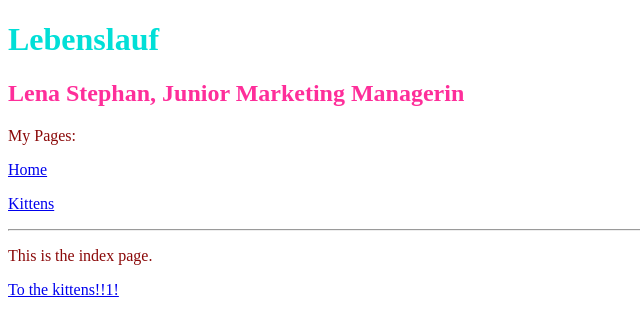
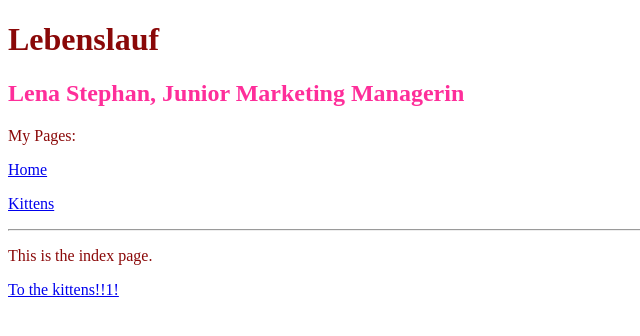
Before and after one commit to Lena231189/Lena231189.github.io, a Jekyll site: the page built from index.html, in a window 1280 px wide. Shown: the top 336 px of the page, without its empty margins (0-640 px from the left). Built offline with Jekyll 4.4.1, drawn with Linux system fonts in a browser that asks for light colours.

Commit message:
Update style.css

```diff
--- a/css/style.css
+++ b/css/style.css
@@ -1,5 +1,5 @@
 h1 {
-    color: #01DFD7;
+    color: #8A0808;
 }
 h2 {
     color: #FE2E9A;
```
